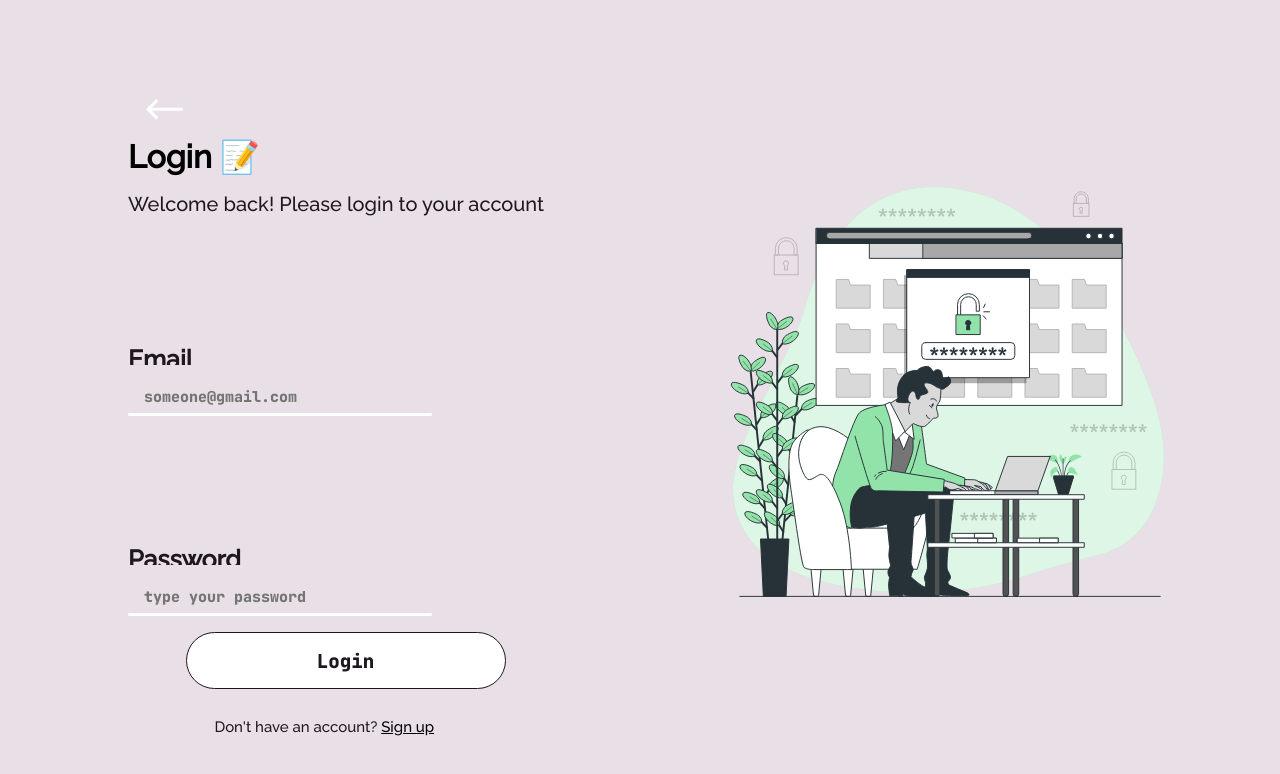
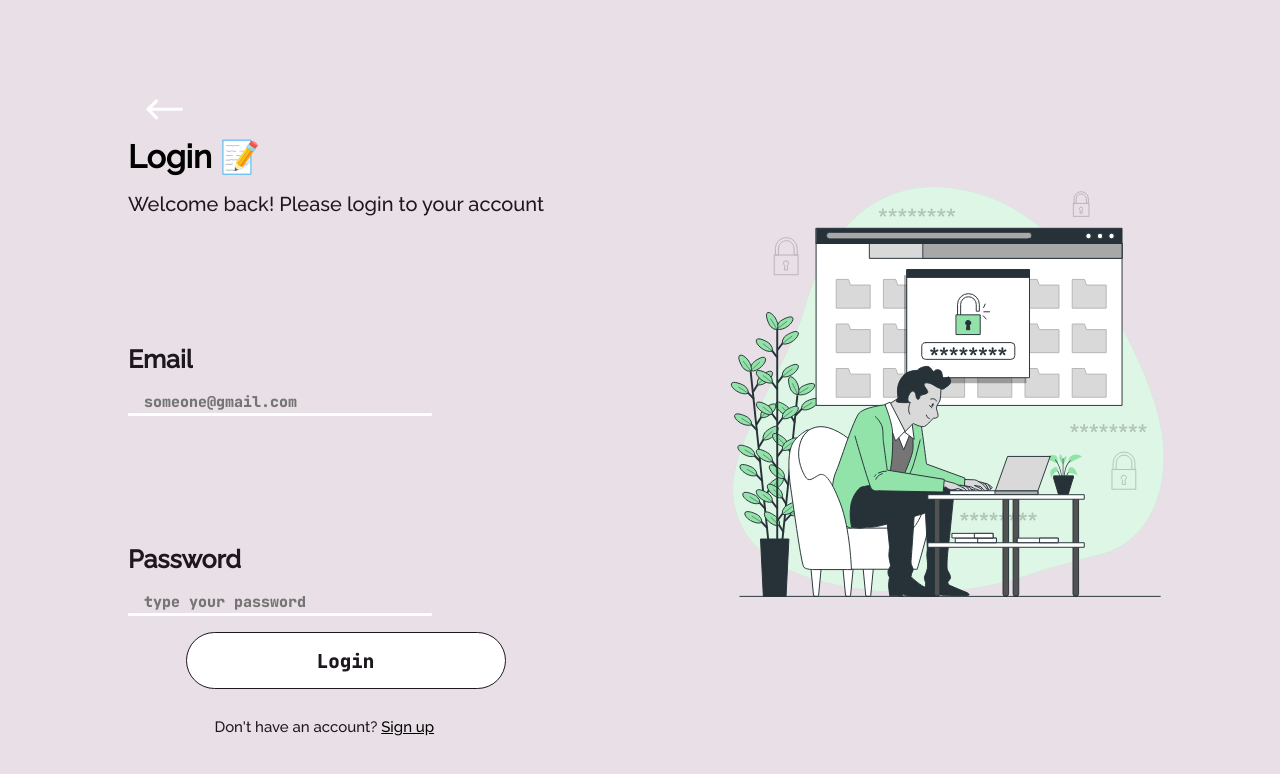
Before and after one commit to MysticalDawn/SWE363-Project, a React (Vite) app in the folder client/: page /login in a window 1280 px wide. Shown: the top 774 px of the page. Built offline with nearby package versions, Linux system fonts and the light colour scheme.

Commit message:
adjusted some labels

```diff
--- a/client/src/styles/contact_us.css
+++ b/client/src/styles/contact_us.css
@@ -142,6 +142,7 @@
   -ms-border-radius: 1rem;
   -o-border-radius: 1rem;
   align-self: center;
+  resize: none;
 }
 
 .contact-btn {
--- a/client/src/styles/login.css
+++ b/client/src/styles/login.css
@@ -17,6 +17,10 @@
   width: 50%;
   height: 100%;
   margin-left: 10%;
+}
+
+.login-form h3{
+  height: 68px ;
 }
 
 .login-starting-top {
```
